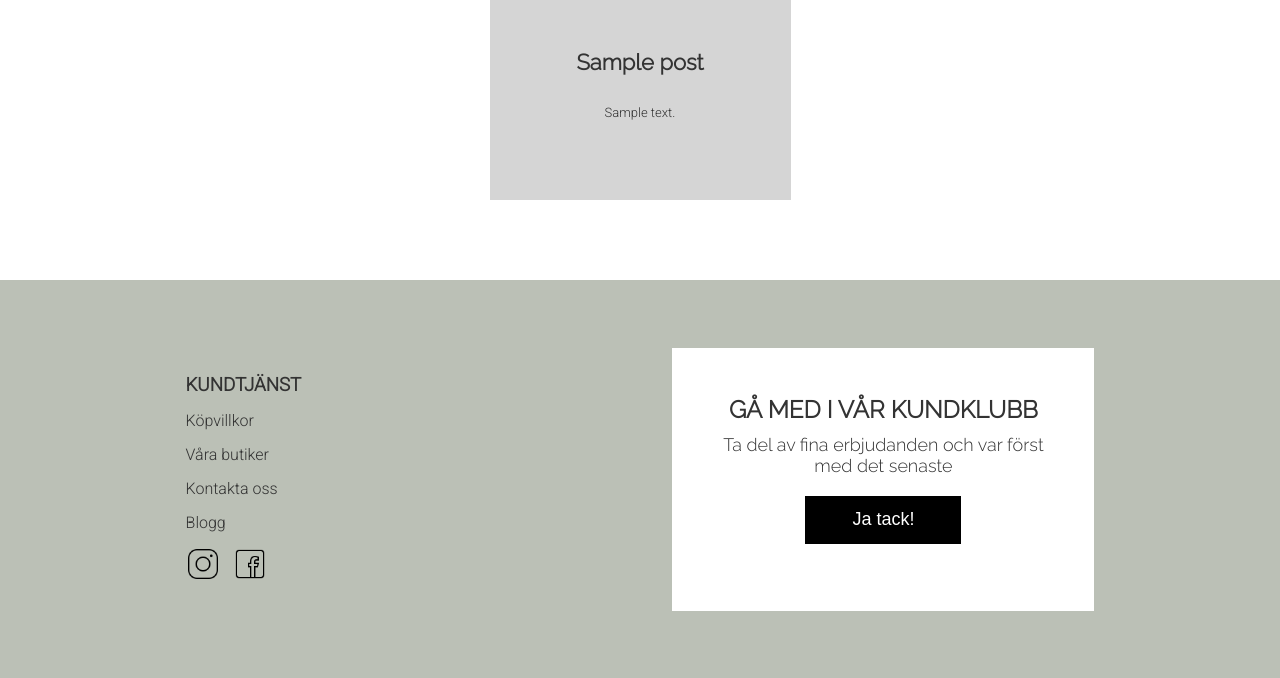
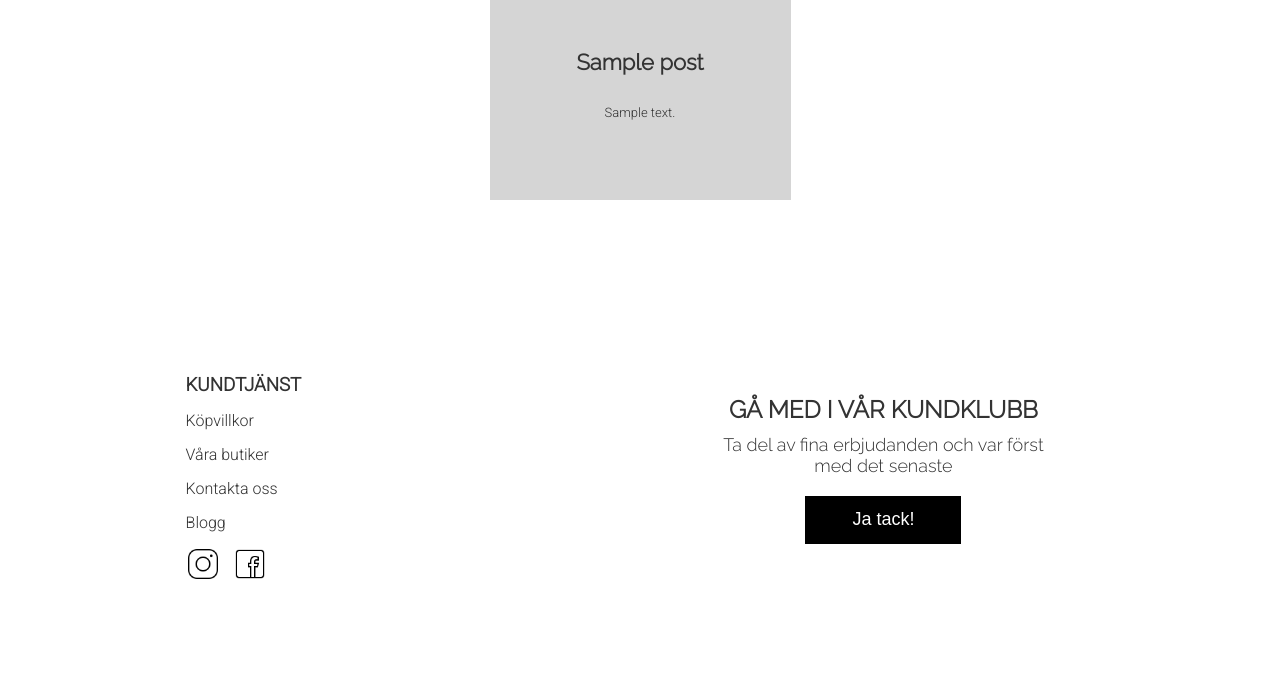
Before and after one commit to popka56/slutprojekt-CMS2, a WordPress theme: template themes/Elin, Hugo & Kristoffer Tema/index.php in a window 1280 px wide. Shown: the part 2523-3201 px from the top of the page. Run offline with PHP 8.4 and a stand-in for WordPress, Linux system fonts and the light colour scheme; the site name, menu and one post (Sample post) are stand-ins, and other content is empty.

Commit message:
Added options page for Footer

```diff
--- a/themes/Elin, Hugo & Kristoffer Tema/footer.php
+++ b/themes/Elin, Hugo & Kristoffer Tema/footer.php
@@ -1,5 +1,5 @@
 
-    <footer>
+    <footer class="footer" style="background-color: <?php the_field('bakgrundsfarg', 'option');?>">
       <div class="customer-service-container">
         <h3>KUNDTJÄNST</h3>
         <ul>
--- a/themes/Elin, Hugo & Kristoffer Tema/functions.php
+++ b/themes/Elin, Hugo & Kristoffer Tema/functions.php
@@ -7,3 +7,15 @@ function slutprojekt_files() {
   wp_enqueue_script('theme-js', get_template_directory_uri() . '/index.js', array(), null, true);
 }
 add_action('wp_enqueue_scripts', 'slutprojekt_files');
+
+
+if( function_exists('acf_add_options_page') ) {
+
+	acf_add_options_page(array(
+		'page_title' 	=> 'Footer',
+		'menu_title'	=> 'Footer Settings',
+		'menu_slug' 	=> 'footer-general-settings',
+		'capability'	=> 'edit_posts',
+		'redirect'		=> false
+	));
+}
--- a/themes/Elin, Hugo & Kristoffer Tema/style.css
+++ b/themes/Elin, Hugo & Kristoffer Tema/style.css
@@ -348,7 +348,7 @@ nav a, .customer-service-container a, #dropdown-menu a {
 }
 
 /* Footer */
-footer {
+.footer {
   display: flex;
   flex-direction: row;
   justify-content: space-around;
@@ -356,8 +356,6 @@ footer {
   flex-wrap: wrap;
   min-height: 398px;
   width: 100%;
-  background-color: #BBC0B6;
-  color: #333;
 }
 
 .customer-service-container li {
```
